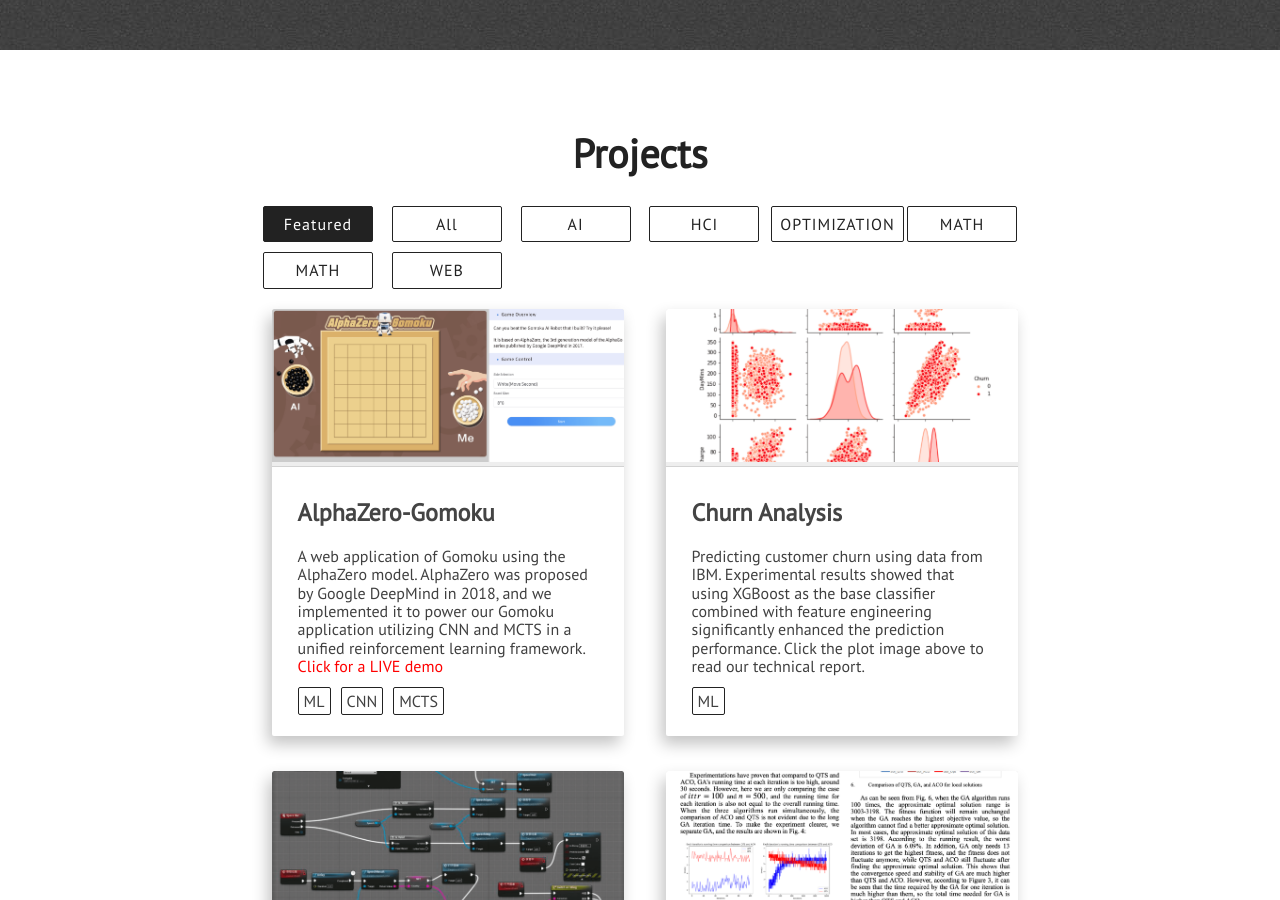
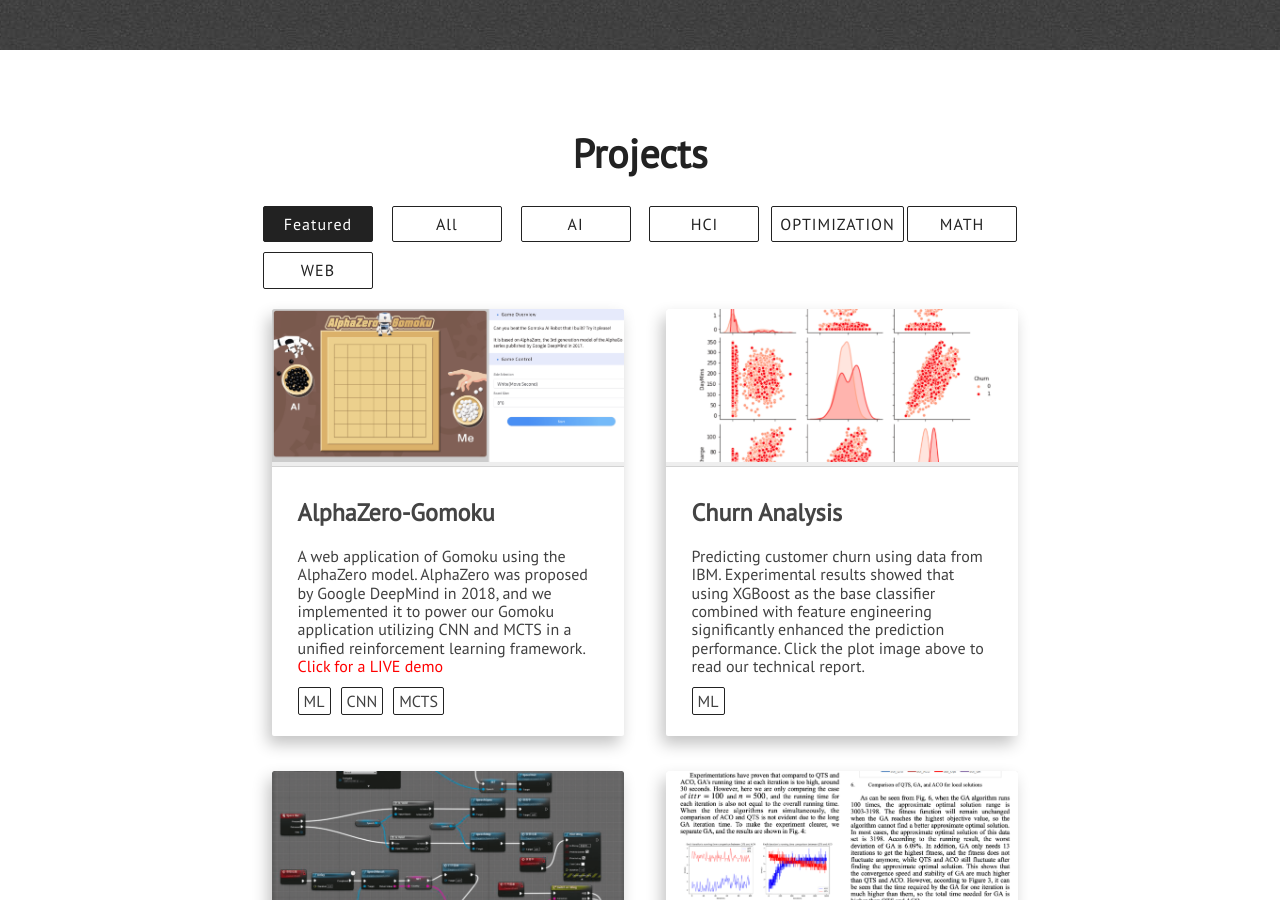
Before and after one commit to aiunicorn/aiunicorn.github.io, a Jekyll site: the page built from index.html, in a window 1280 px wide and 900 px high, scrolled down 2850 px. Built offline with Jekyll 4.4.1, drawn with Linux system fonts in a browser that asks for light colours; nearby versions of some CDN libraries.

Commit message:
Updated Project Section

```diff
--- a/_includes/projects.html
+++ b/_includes/projects.html
@@ -11,7 +11,6 @@
                     <a id="hci" class="semi-transparent-button with-border white-button" onclick="selected('hci')">HCI</a>
                     <a id="opt" class="semi-transparent-button with-border white-button" onclick="selected('opt')">OPTIMIZATION</a>
                     <a id="math" class="semi-transparent-button with-border white-button" onclick="selected('math')">MATH</a>
-                    <a id="math" class="semi-transparent-button with-border white-button" onclick="selected('math')">MATH</a>
                     <a id="web" class="semi-transparent-button with-border white-button" onclick="selected('web')">WEB</a>
 
                 </div>
```
